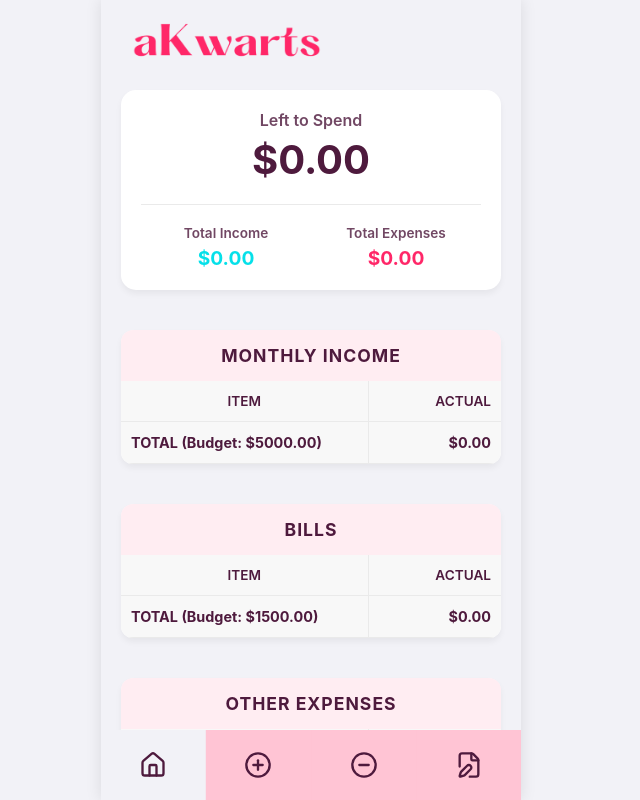
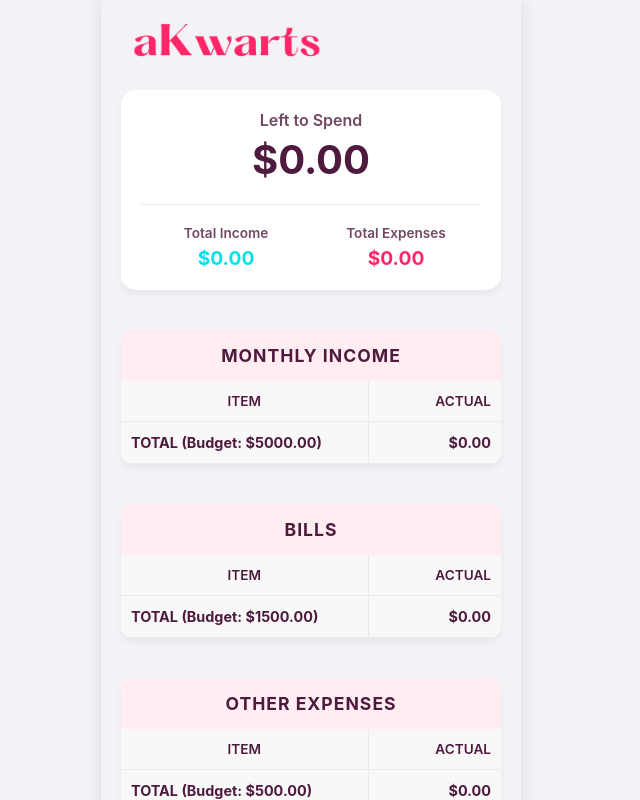
Before and after one commit to leeyyyl/akwarts, a React (Vite) app: page / in a window 1280 px wide. Shown: the whole page, without its empty margins (329-969 px from the left). Built offline with nearby package versions, Linux system fonts and the light colour scheme.

Commit message:
Solved viewport

```diff
--- a/src/App.css
+++ b/src/App.css
@@ -1,3 +1,11 @@
+html, body {
+  height: 100%;
+  width: 100%;
+  overflow: hidden; /* Stops the whole page from bouncing */
+  overscroll-behavior-y: none; /* Disables Android pull-to-refresh */
+  background-color: var(--bg-gray);
+}
+
 /* --- BRAND COLORS --- */
 :root {
   --vivid-cyan: #05e0e9;
@@ -25,12 +33,10 @@ body {
   max-width: 420px;
   margin: 0 auto;
   background-color: var(--bg-gray);
-  height: 100vh; /* Locks to screen height */
-  height: 100dvh; /* Better support for mobile browsers (safari/chrome) */
+  height: 100%; /* Crucial: Use 100% instead of 100vh/100dvh */
   box-shadow: 0 0 15px rgba(0,0,0,0.1);
   display: flex;
   flex-direction: column;
-  overflow: hidden; /* Prevents the entire page from scrolling */
 }
 
 /* Header */
```
